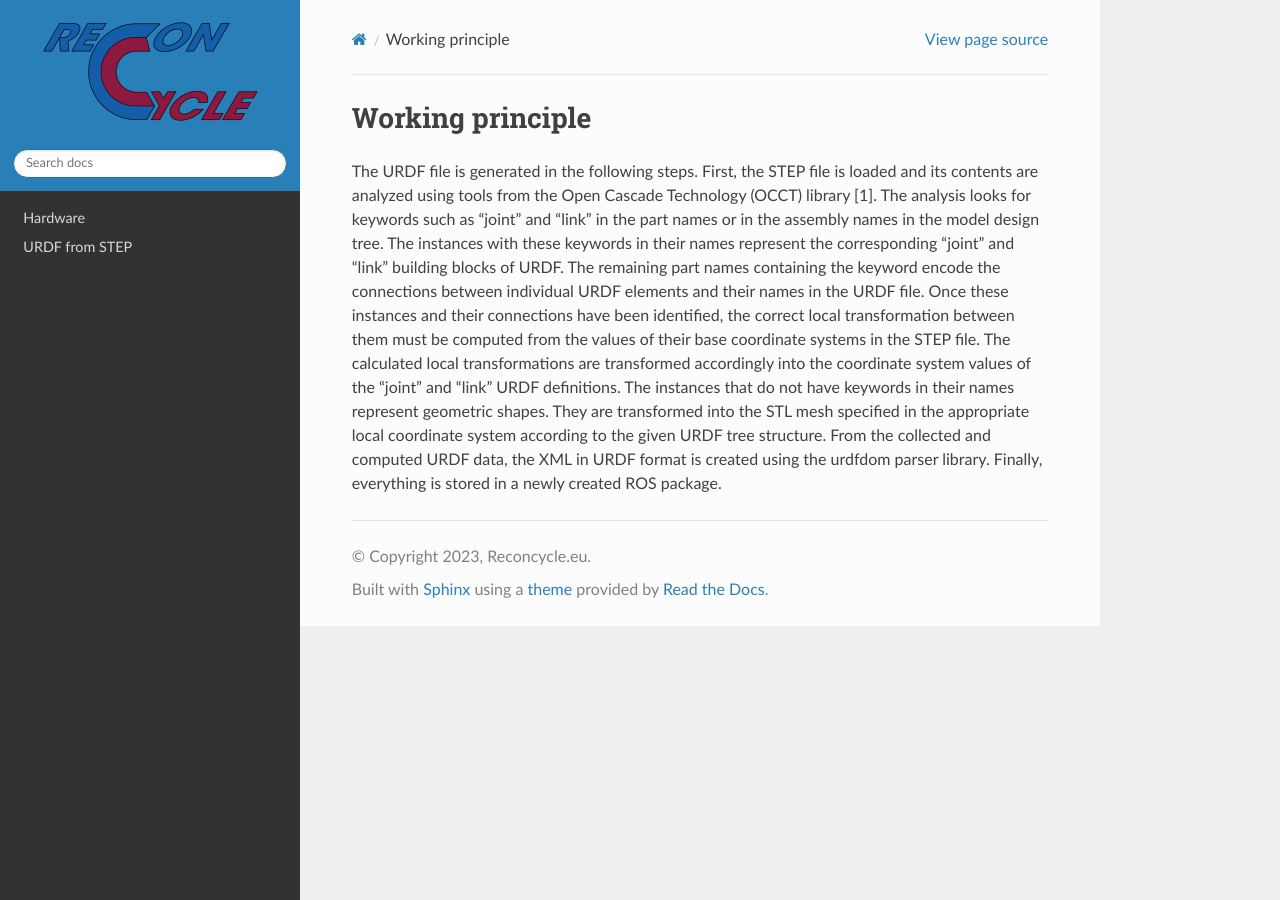
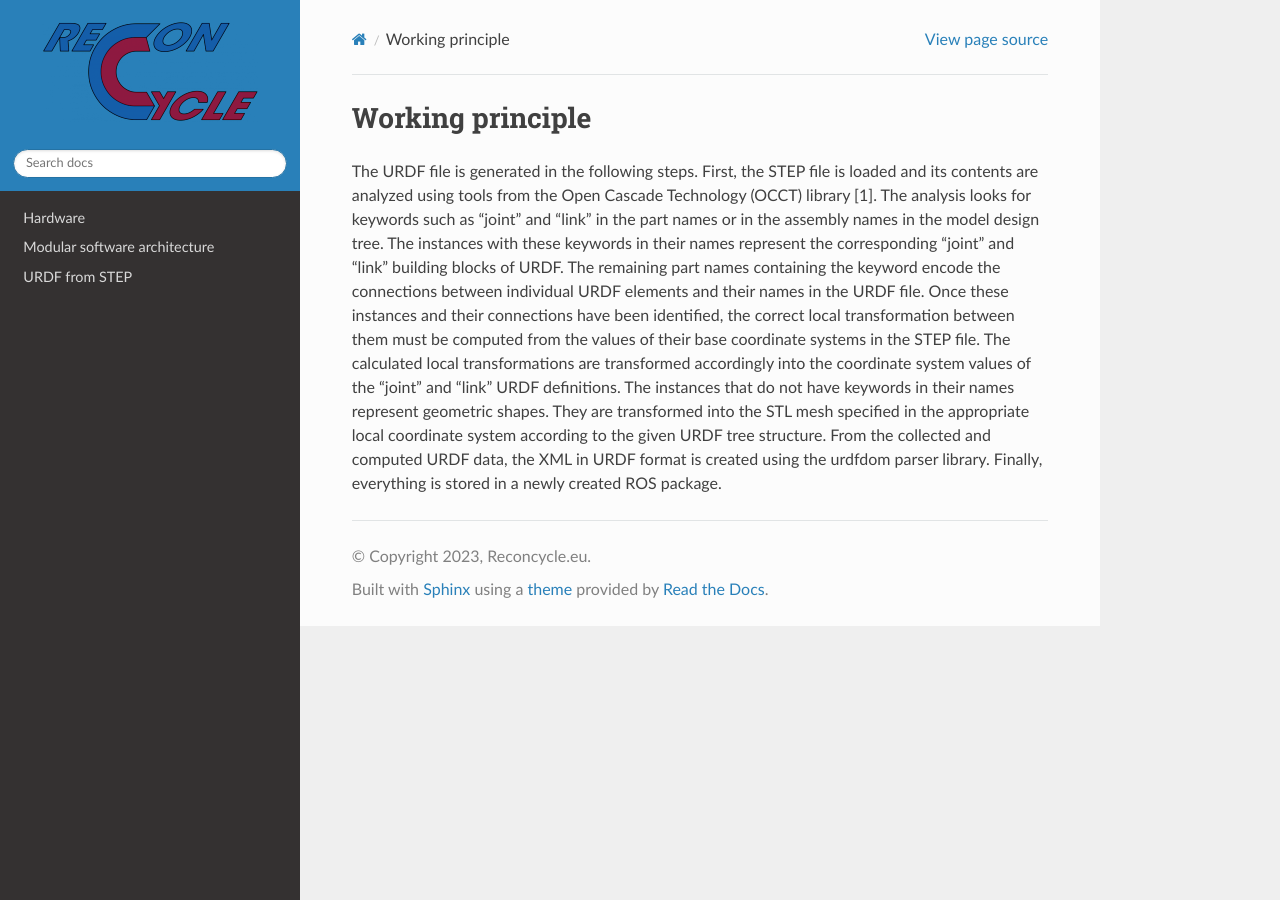
Before and after one commit to ReconCycle/reconcycle.github.io, a Sphinx documentation site: the page built from docs/source/urdf_converter/coverting_with_ros.rst, in a window 1280 px wide. Built offline with Sphinx 7.4.7 and the Read the Docs theme 2.0.0, drawn with Linux system fonts in a browser that asks for light colours; pages that are not in the unit, such as notebooks, are missing from menus.

Commit message:
Update index.rst

```diff
--- a/docs/source/index.rst
+++ b/docs/source/index.rst
@@ -22,6 +22,8 @@
    :maxdepth: 2
 
    robotic_platforms/robotic_platforms
+   software_architecture/overview
+   user_guide/quickstart
    urdf_converter/urdf_converter
 
 
```
